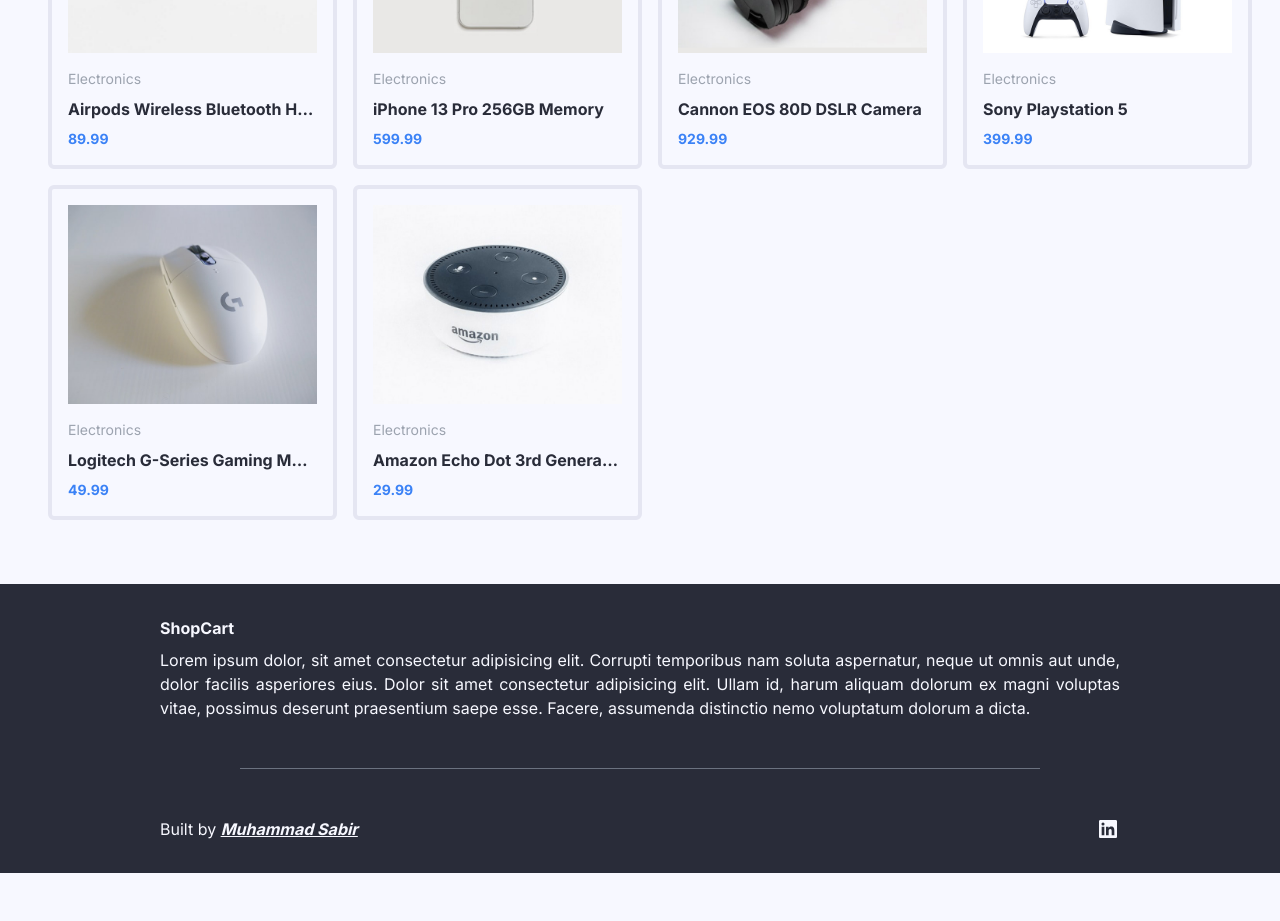
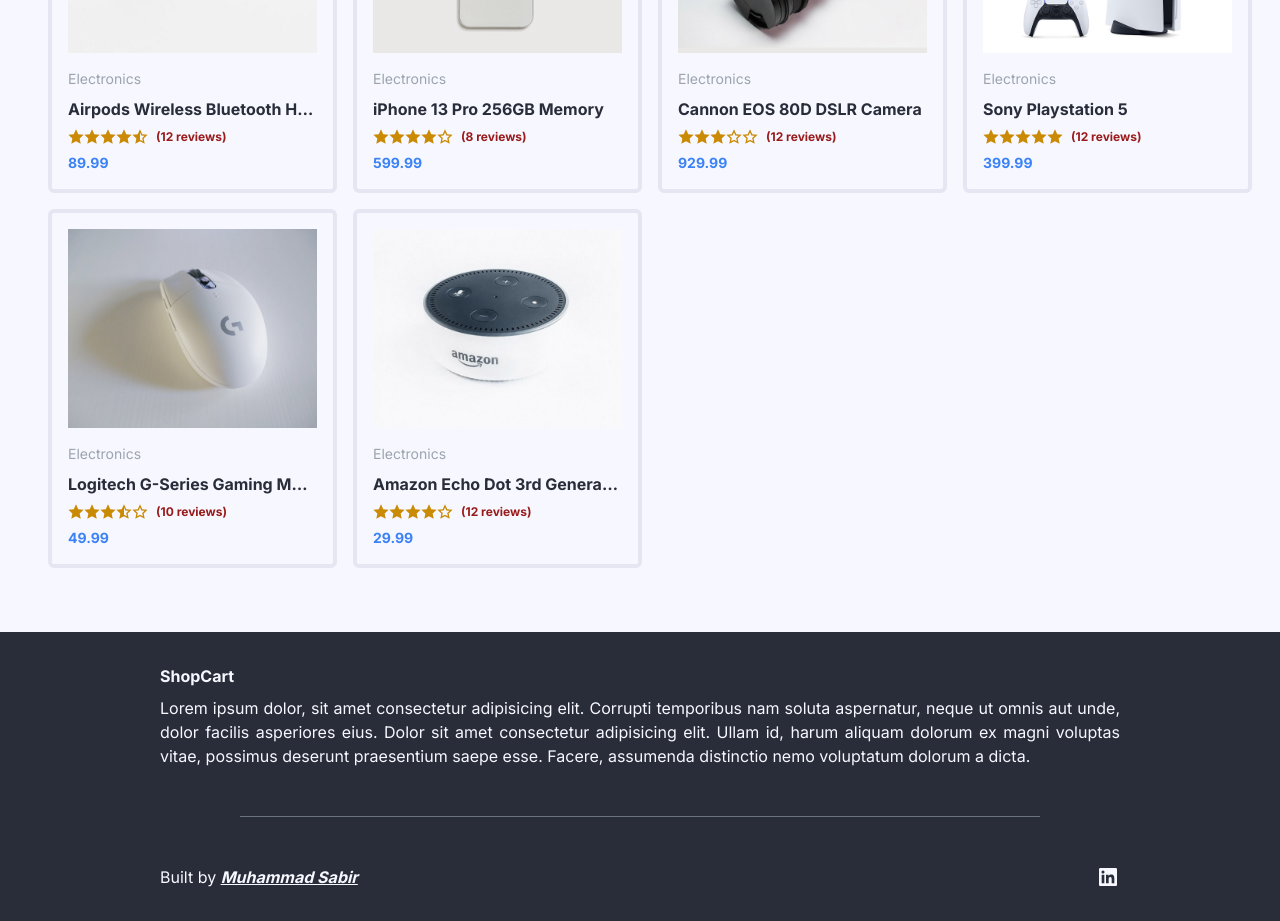
Before and after one commit to Muhammad-Sabir/nextjs-ecommerce, a Next.js app: page / in a window 1280 px wide. Shown: the part 800-1721 px from the top of the page. Before the commit the page ends 1673 px from the top, so only its background shows below. Built offline with nearby package versions, Linux system fonts and the light colour scheme.

Commit message:
Add rating to the product

```diff
--- a/src/components/Hero/index.tsx
+++ b/src/components/Hero/index.tsx
@@ -2,7 +2,7 @@
 
 export default function Hero() {
   return (
-    <div className="my-8 flex h-[50vh] flex-col items-center justify-center gap-4 rounded-xl bg-gradient-to-r from-blue-900 to-primaryBlue p-16 text-center text-bgWhite ">
+    <div className="my-8 flex h-[50vh] flex-col items-center justify-center gap-4 rounded-xl bg-gradient-to-r from-blue-900 to-primaryBlue p-4 text-center text-bgWhite md:p-16 ">
       <h1 className="text-5xl font-bold">Elevating Your Shopping Experience</h1>
       <h2 className="text-2xl">
         Transforming Every Purchase into a Memorable Experience!
--- a/src/components/Product/index.tsx
+++ b/src/components/Product/index.tsx
@@ -1,6 +1,7 @@
 import Link from "next/link";
 import Image from "next/image";
 import products from "@/products";
+import Rating from "../Rating/index";
 
 type Product = {
   _id: string;
@@ -8,6 +9,8 @@
   image: string;
   category: string;
   price: number;
+  rating: number;
+  numReviews: number;
 };
 
 export default function Product({ product }: { product: Product }) {
@@ -23,7 +26,8 @@
         <h3 className="max-w-xs overflow-hidden overflow-ellipsis whitespace-nowrap py-2 font-bold text-blackishBlue">
           {product.name}
         </h3>
-        <p className="text-sm font-bold text-blue-500">{product.price}</p>
+        <Rating ratingVal={product.rating} numReviews={product.numReviews} />
+        <p className="pt-2 text-sm font-bold text-blue-500">{product.price}</p>
       </div>
     </Link>
   );
--- /dev/null
+++ b/src/components/Rating/index.tsx
@@ -0,0 +1,30 @@
+import { RiStarFill, RiStarHalfFill, RiStarLine } from "react-icons/ri";
+
+export default function Rating({
+  ratingVal,
+  numReviews,
+}: {
+  ratingVal: number;
+  numReviews: number;
+}) {
+  return (
+    <>
+      <div className="flex items-center text-yellow-600">
+        {Array.from({ length: 5 }).map((_, index) => (
+          <span key={index}>
+            {ratingVal >= index + 1 ? (
+              <RiStarFill />
+            ) : ratingVal >= index + 0.5 ? (
+              <RiStarHalfFill />
+            ) : (
+              <RiStarLine />
+            )}
+          </span>
+        ))}
+        <p className="pl-2 text-xs font-bold text-red-800">
+          ({numReviews} reviews)
+        </p>
+      </div>
+    </>
+  );
+}
```
